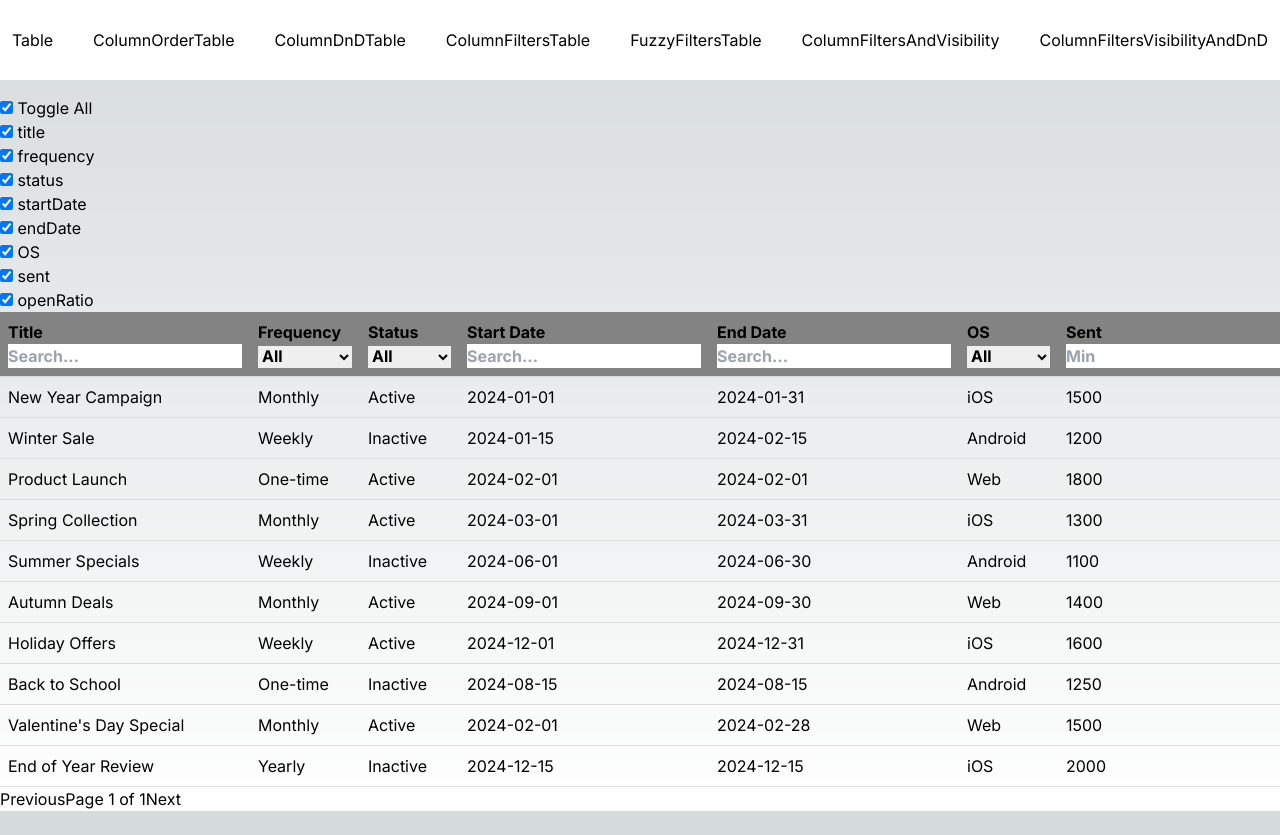
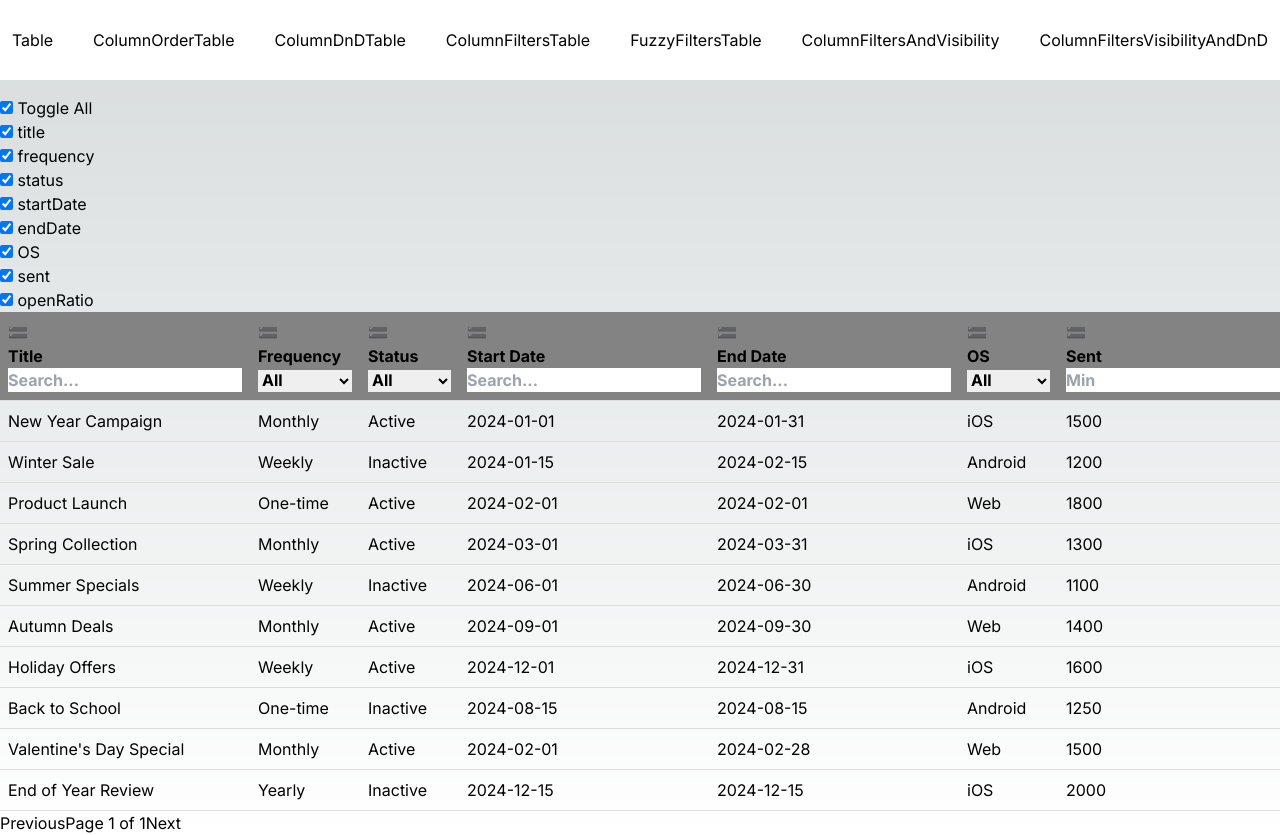
Before and after one commit to jxxnixx/react-table-practice, a Next.js app: page /columnFiltersVisibilityAndDnD in a window 1280 px wide. Shown: the top 835 px of the page. Before the commit the page ends 811 px from the top, so only its background shows below. Built offline with nearby package versions, Linux system fonts and the light colour scheme.

Commit message:
fix: Fix F+V+D but need more fixing

```diff
--- a/src/component/columnDnDTable.tsx
+++ b/src/component/columnDnDTable.tsx
@@ -38,6 +38,10 @@ const DraggableTableHeader = ({
     useSortable({
       id: header.column.id,
     });
+
+  console.log("attributes:", attributes);
+  console.log("listeners:", listeners);
+  console.log("isDragging:", isDragging);
 
   const style: CSSProperties = {
     opacity: isDragging ? 0.8 : 1,
--- a/src/component/columnFiltersVisibilityAndDnDTable.tsx
+++ b/src/component/columnFiltersVisibilityAndDnDTable.tsx
@@ -1,6 +1,6 @@
 "use client";
 
-import React, { CSSProperties, useMemo, useState } from "react";
+import React, { CSSProperties, useEffect, useMemo, useState } from "react";
 import {
   Cell,
   ColumnDef,
@@ -41,18 +41,29 @@ declare module "@tanstack/react-table" {
 
 const DraggableTableHeader = ({
   header,
+  uniqueFrequencies,
+  uniqueStatuses,
+  uniqueOS,
 }: {
   header: Header<PushAlert, unknown>;
+  uniqueFrequencies: string[];
+  uniqueStatuses: string[];
+  uniqueOS: string[];
 }) => {
   const { attributes, isDragging, listeners, setNodeRef, transform } =
     useSortable({
       id: header.column.id,
     });
 
+  // 디버깅용 로그 출력
+  console.log("attributes:", attributes);
+  console.log("listeners:", listeners);
+  console.log("isDragging:", isDragging);
+
   const style: CSSProperties = {
     opacity: isDragging ? 0.8 : 1,
     position: "relative",
-    transform: CSS.Translate.toString(transform), // translate instead of transform to avoid squishing
+    transform: transform ? CSS.Translate.toString(transform) : undefined,
     transition: "width transform 0.2s ease-in-out",
     whiteSpace: "nowrap",
     width: header.column.getSize(),
@@ -60,13 +71,31 @@ const DraggableTableHeader = ({
   };
 
   return (
-    <th colSpan={header.colSpan} ref={setNodeRef} style={style}>
-      {header.isPlaceholder
-        ? null
-        : flexRender(header.column.columnDef.header, header.getContext())}
+    <th
+      colSpan={header.colSpan}
+      ref={setNodeRef} // 전체 헤더 셀을 드래그 가능하게 만듭니다.
+      style={style}
+      className='px-4 py-2 border'>
       <button {...attributes} {...listeners}>
         🟰
       </button>
+      {header.isPlaceholder ? null : (
+        <>
+          <div>
+            {flexRender(header.column.columnDef.header, header.getContext())}
+          </div>
+          {header.column.getCanFilter() && (
+            <div>
+              <Filter
+                column={header.column}
+                uniqueFrequencies={uniqueFrequencies}
+                uniqueStatuses={uniqueStatuses}
+                uniqueOS={uniqueOS}
+              />
+            </div>
+          )}
+        </>
+      )}
     </th>
   );
 };
@@ -91,6 +120,97 @@ const DragAlongCell = ({ cell }: { cell: Cell<PushAlert, unknown> }) => {
     </td>
   );
 };
+
+function Filter({
+  column,
+  uniqueFrequencies,
+  uniqueStatuses,
+  uniqueOS,
+}: {
+  column: Column<any, unknown>;
+  uniqueFrequencies: string[];
+  uniqueStatuses: string[];
+  uniqueOS: string[];
+}) {
+  const columnFilterValue = column.getFilterValue();
+  const { filterVariant } = column.columnDef.meta ?? {};
+
+  return filterVariant === "range" ? (
+    <div className='flex space-x-2'>
+      <DebouncedInput
+        type='number'
+        value={(columnFilterValue as [number, number])?.[0] ?? ""}
+        onChange={(value) =>
+          column.setFilterValue((old: [number, number]) => [value, old?.[1]])
+        }
+        placeholder={"Min"}
+        className='w-24 border shadow rounded'
+      />
+      <DebouncedInput
+        type='number'
+        value={(columnFilterValue as [number, number])?.[1] ?? ""}
+        onChange={(value) =>
+          column.setFilterValue((old: [number, number]) => [old?.[0], value])
+        }
+        placeholder={"Max"}
+        className='w-24 border shadow rounded'
+      />
+    </div>
+  ) : filterVariant === "select" ? (
+    <select
+      onChange={(e) => column.setFilterValue(e.target.value)}
+      value={columnFilterValue?.toString() ?? ""}
+      className='w-full border shadow rounded'>
+      <option value=''>All</option>
+      {/* 옵션은 해당 열의 데이터에서 동적으로 생성 */}
+      {column.id === "frequency" &&
+        uniqueFrequencies.map((option) => (
+          <option key={option} value={option}>
+            {option}
+          </option>
+        ))}
+      {column.id === "status" &&
+        uniqueStatuses.map((option) => (
+          <option key={option} value={option}>
+            {option}
+          </option>
+        ))}
+      {column.id === "OS" &&
+        uniqueOS.map((option) => (
+          <option key={option} value={option}>
+            {option}
+          </option>
+        ))}
+    </select>
+  ) : (
+    <DebouncedInput
+      type='text'
+      value={(columnFilterValue ?? "") as string}
+      onChange={(value) => column.setFilterValue(value)}
+      placeholder={"Search..."}
+      className='w-full border shadow rounded'
+    />
+  );
+}
+
+function DebouncedInput({
+  value: initialValue,
+  onChange,
+  ...props
+}: {
+  value: string | number;
+  onChange: (value: string | number) => void;
+} & Omit<React.InputHTMLAttributes<HTMLInputElement>, "onChange">) {
+  const [value, setValue] = useState(initialValue);
+
+  const handleChange = (e: React.ChangeEvent<HTMLInputElement>) => {
+    const newValue = e.target.value;
+    setValue(newValue);
+    onChange(newValue); // 입력이 발생할 때마다 즉시 onChange 호출
+  };
+
+  return <input {...props} value={value} onChange={handleChange} />;
+}
 
 type ColumnFiltersAndVisibilityTableProps = {
   data: PushAlert[];
@@ -199,13 +319,13 @@ const ColumnFiltersAndVisibilityTable: React.FC<
   // reorder columns after drag & drop
   function handleDragEnd(event: DragEndEvent) {
     const { active, over } = event;
-    if (active && over && active.id !== over.id) {
+    if (!over || active.id === over.id) return;
+
     setColumnOrder((columnOrder) => {
       const oldIndex = columnOrder.indexOf(active.id as string);
       const newIndex = columnOrder.indexOf(over.id as string);
-        return arrayMove(columnOrder, oldIndex, newIndex); //this is just a splice util
+      return arrayMove(columnOrder, oldIndex, newIndex);
     });
-    }
   }
 
   const sensors = useSensors(
@@ -215,6 +335,11 @@ const ColumnFiltersAndVisibilityTable: React.FC<
   );
 
   return (
+    <DndContext
+      collisionDetection={closestCenter}
+      modifiers={[restrictToHorizontalAxis]}
+      onDragEnd={handleDragEnd}
+      sensors={sensors}>
       <div className='p-4'>
         {/* Column Visibility Controls */}
         <div className='inline-block border border-black shadow rounded mb-4'>
@@ -247,30 +372,19 @@ const ColumnFiltersAndVisibilityTable: React.FC<
           <thead>
             {table.getHeaderGroups().map((headerGroup) => (
               <tr key={headerGroup.id}>
+                <SortableContext
+                  items={columnOrder}
+                  strategy={horizontalListSortingStrategy}>
                   {headerGroup.headers.map((header) => (
-                <th key={header.id} className='px-4 py-2 border'>
-                  {header.isPlaceholder ? null : (
-                    <>
-                      <div>
-                        {flexRender(
-                          header.column.columnDef.header,
-                          header.getContext()
-                        )}
-                      </div>
-                      {header.column.getCanFilter() ? (
-                        <div>
-                          <Filter
-                            column={header.column}
+                    <DraggableTableHeader
+                      key={header.id}
+                      header={header}
                       uniqueFrequencies={uniqueFrequencies}
                       uniqueStatuses={uniqueStatuses}
                       uniqueOS={uniqueOS}
                     />
-                        </div>
-                      ) : null}
-                    </>
-                  )}
-                </th>
                   ))}
+                </SortableContext>
               </tr>
             ))}
           </thead>
@@ -278,9 +392,12 @@ const ColumnFiltersAndVisibilityTable: React.FC<
             {table.getRowModel().rows.map((row) => (
               <tr key={row.id}>
                 {row.getVisibleCells().map((cell) => (
-                <td key={cell.id} className='px-4 py-2 border'>
-                  {flexRender(cell.column.columnDef.cell, cell.getContext())}
-                </td>
+                  <SortableContext
+                    key={cell.id}
+                    items={columnOrder}
+                    strategy={horizontalListSortingStrategy}>
+                    <DragAlongCell key={cell.id} cell={cell} />
+                  </SortableContext>
                 ))}
               </tr>
             ))}
@@ -303,112 +420,8 @@ const ColumnFiltersAndVisibilityTable: React.FC<
           </button>
         </div>
       </div>
+    </DndContext>
   );
 };
 
-function Filter({
-  column,
-  uniqueFrequencies,
-  uniqueStatuses,
-  uniqueOS,
-}: {
-  column: Column<any, unknown>;
-  uniqueFrequencies: string[];
-  uniqueStatuses: string[];
-  uniqueOS: string[];
-}) {
-  const columnFilterValue = column.getFilterValue();
-  const { filterVariant } = column.columnDef.meta ?? {};
-
-  return filterVariant === "range" ? (
-    <div className='flex space-x-2'>
-      <DebouncedInput
-        type='number'
-        value={(columnFilterValue as [number, number])?.[0] ?? ""}
-        onChange={(value) =>
-          column.setFilterValue((old: [number, number]) => [value, old?.[1]])
-        }
-        placeholder={"Min"}
-        className='w-24 border shadow rounded'
-      />
-      <DebouncedInput
-        type='number'
-        value={(columnFilterValue as [number, number])?.[1] ?? ""}
-        onChange={(value) =>
-          column.setFilterValue((old: [number, number]) => [old?.[0], value])
-        }
-        placeholder={"Max"}
-        className='w-24 border shadow rounded'
-      />
-    </div>
-  ) : filterVariant === "select" ? (
-    <select
-      onChange={(e) => column.setFilterValue(e.target.value)}
-      value={columnFilterValue?.toString() ?? ""}
-      className='w-full border shadow rounded'>
-      <option value=''>All</option>
-      {/* 옵션은 해당 열의 데이터에서 동적으로 생성 */}
-      {column.id === "frequency" &&
-        uniqueFrequencies.map((option) => (
-          <option key={option} value={option}>
-            {option}
-          </option>
-        ))}
-      {column.id === "status" &&
-        uniqueStatuses.map((option) => (
-          <option key={option} value={option}>
-            {option}
-          </option>
-        ))}
-      {column.id === "OS" &&
-        uniqueOS.map((option) => (
-          <option key={option} value={option}>
-            {option}
-          </option>
-        ))}
-    </select>
-  ) : (
-    <DebouncedInput
-      type='text'
-      value={(columnFilterValue ?? "") as string}
-      onChange={(value) => column.setFilterValue(value)}
-      placeholder={"Search..."}
-      className='w-full border shadow rounded'
-    />
-  );
-}
-
-function DebouncedInput({
-  value: initialValue,
-  onChange,
-  debounce = 500,
-  ...props
-}: {
-  value: string | number;
-  onChange: (value: string | number) => void;
-  debounce?: number;
-} & Omit<React.InputHTMLAttributes<HTMLInputElement>, "onChange">) {
-  const [value, setValue] = useState(initialValue);
-
-  React.useEffect(() => {
-    setValue(initialValue);
-  }, [initialValue]);
-
-  React.useEffect(() => {
-    const timeout = setTimeout(() => {
-      onChange(value);
-    }, debounce);
-
-    return () => clearTimeout(timeout);
-  }, [value, debounce, onChange]);
-
-  return (
-    <input
-      {...props}
-      value={value}
-      onChange={(e) => setValue(e.target.value)}
-    />
-  );
-}
-
 export default ColumnFiltersAndVisibilityTable;
```
Also changed, not shown: src/component/columnFiltersAndVisibility.tsx (+106 -106 lines). Lines whose indentation alone changed are shown as unchanged.
